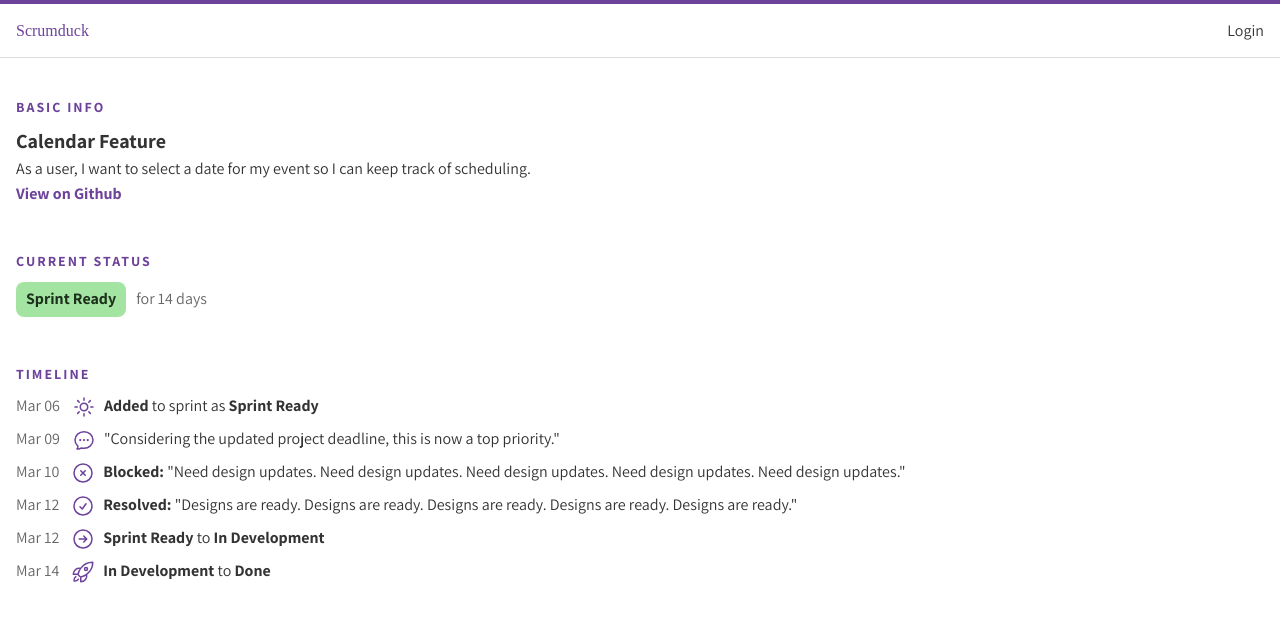
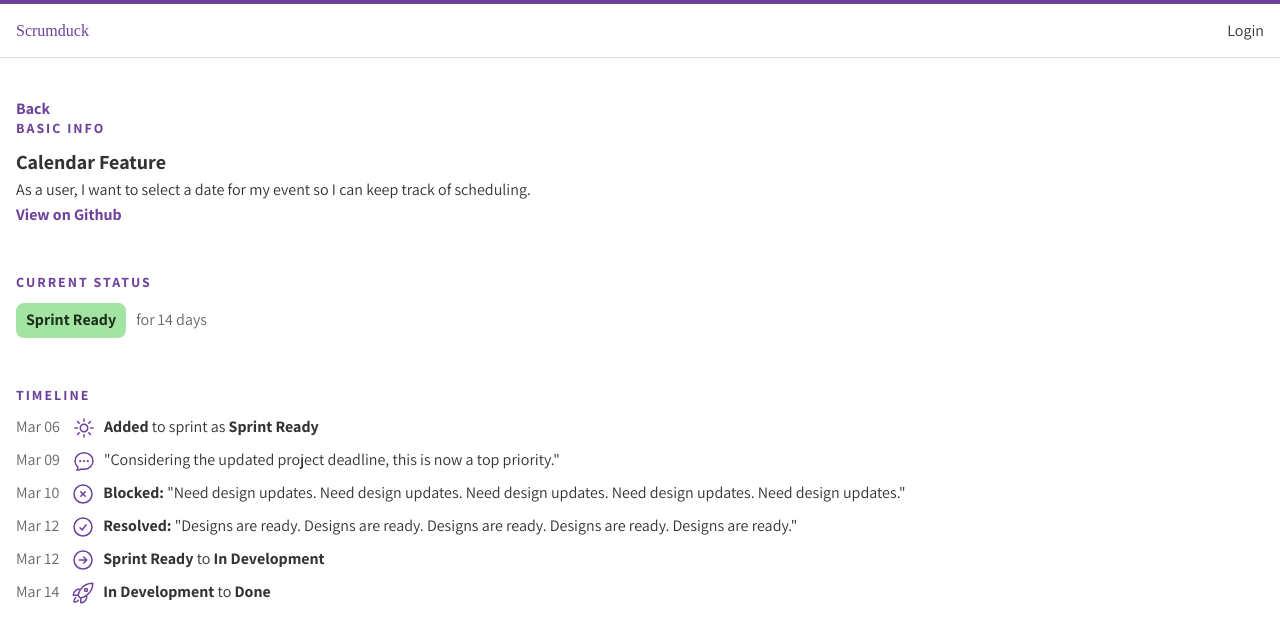
Before and after one commit to apethoud/scrumduck, a React (Create React App) app in the folder client/: page /app/story/1 in a window 1280 px wide. Shown: the top 642 px of the page. Built offline with nearby package versions, Linux system fonts and the light colour scheme; a web font is replaced by a local one.

Commit message:
move all page components into routes directory

```diff
--- a/client/src/components/AppContainer.tsx
+++ b/client/src/routes/AppContainer.tsx
@@ -1,5 +1,5 @@
 import { Outlet } from "react-router-dom";
-import { AppBackground } from "./styledComponents/common";
+import { AppBackground } from "../components/styledComponents/common";
 
 export default function AppContainer() {
   return (
--- a/client/src/components/Login.tsx
+++ b/client/src/routes/Login.tsx
@@ -1,5 +1,5 @@
-import TextInput from "./common/TextInput";
-import { Button, Link, PatternBackground, PrimaryBox, PrimaryHeader } from "./styledComponents/common";
+import TextInput from "../components/common/TextInput";
+import { Button, Link, PatternBackground, PrimaryBox, PrimaryHeader } from "../components/styledComponents/common";
 import { useFormik } from "formik";
 import * as Yup from 'yup';
 
--- a/client/src/components/MarketingPage.tsx
+++ b/client/src/routes/MarketingPage.tsx
@@ -1,5 +1,5 @@
-import { PatternBackground } from "./styledComponents/common";
-import { PrimaryHeader, TextBox } from "./styledComponents/marketingPage";
+import { PatternBackground } from "../components/styledComponents/common";
+import { PrimaryHeader, TextBox } from "../components/styledComponents/marketingPage";
 
 export default function MarketingPage() {
   return (
--- a/client/src/components/SprintView.tsx
+++ b/client/src/routes/SprintView.tsx
@@ -1,7 +1,7 @@
-import SprintSelector from "./SprintSelector";
-import StoryList from "./StoryList";
+import SprintSelector from "../components/SprintSelector";
+import StoryList from "../components/StoryList";
 import ExampleData from "../api/api";
-import AddNewStory from "./AddNewStory";
+import AddNewStory from "../components/AddNewStory";
 
 export default function SprintView() {
   return (
--- a/client/src/components/StoryView.tsx
+++ b/client/src/routes/StoryView.tsx
@@ -1,10 +1,10 @@
 import { useParams } from "react-router-dom";
 import ExampleData from "../api/api";
 import { useEffect, useState } from "react";
-import PageSection from "./common/PageSection";
-import { Link, SecondaryHeader, Text } from "./styledComponents/common";
-import StatusRow from "./StatusRow";
-import StoryTimeline from "./StoryTimeline";
+import PageSection from "../components/common/PageSection";
+import { Link, SecondaryHeader, Text } from "../components/styledComponents/common";
+import StatusRow from "../components/StatusRow";
+import StoryTimeline from "../components/StoryTimeline";
 
 export default function StoryView() {
   const [ story, setStory ] = useState(null);
@@ -21,6 +21,7 @@ export default function StoryView() {
     <div>
       {story ? (
         <>
+          <Link to="..">Back</Link>
           <PageSection title="Basic Info">
             <SecondaryHeader style={{ marginBottom: 4 }}>{story.title}</SecondaryHeader>
             <Text style={{ marginBottom: 4 }}>{story.storyText}</Text>
```
Also changed, not shown: client/src/App.tsx (+6 -6 lines), client/src/routes/NotFound.tsx (renamed from client/src/components/NotFound.tsx).
